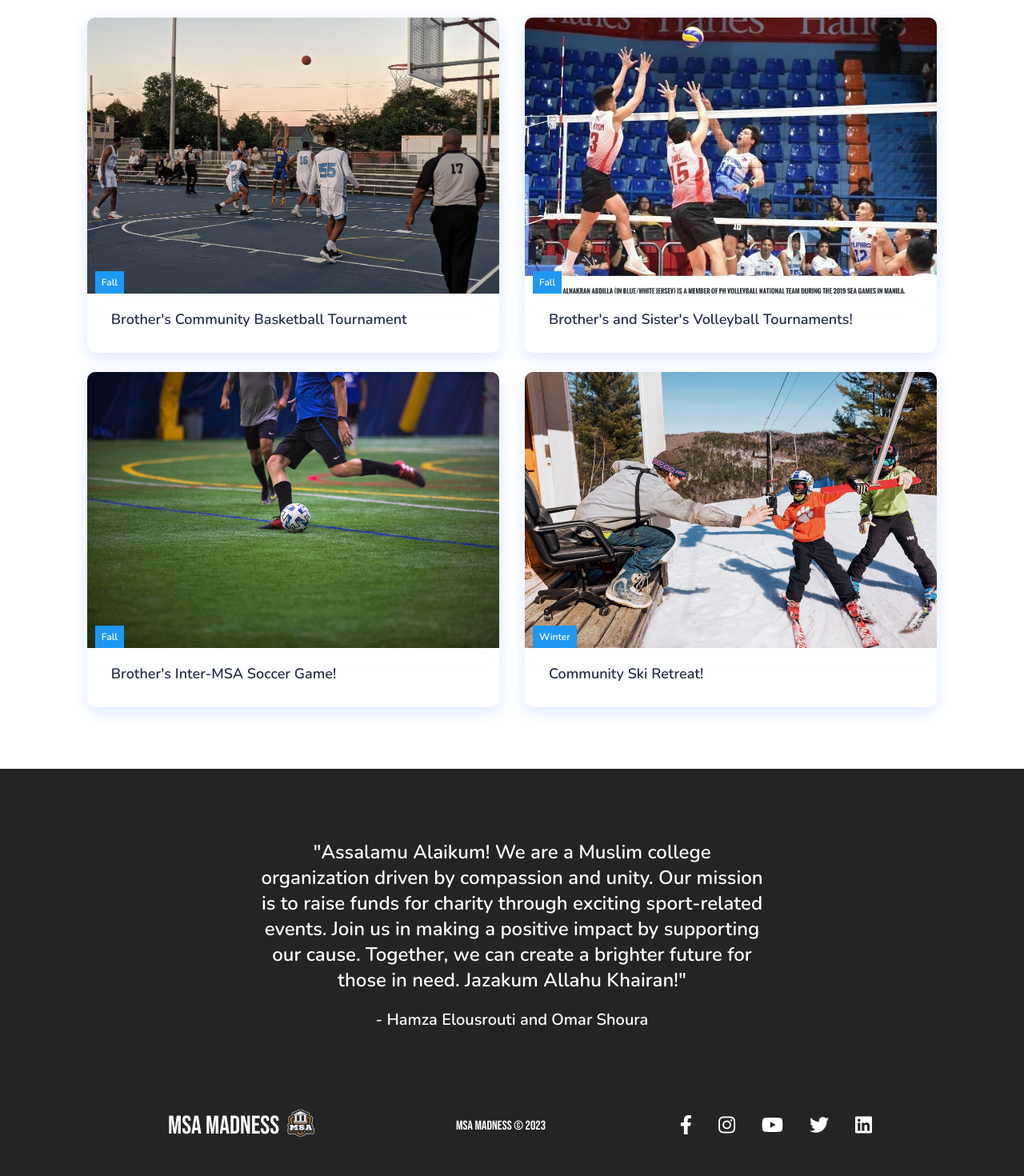
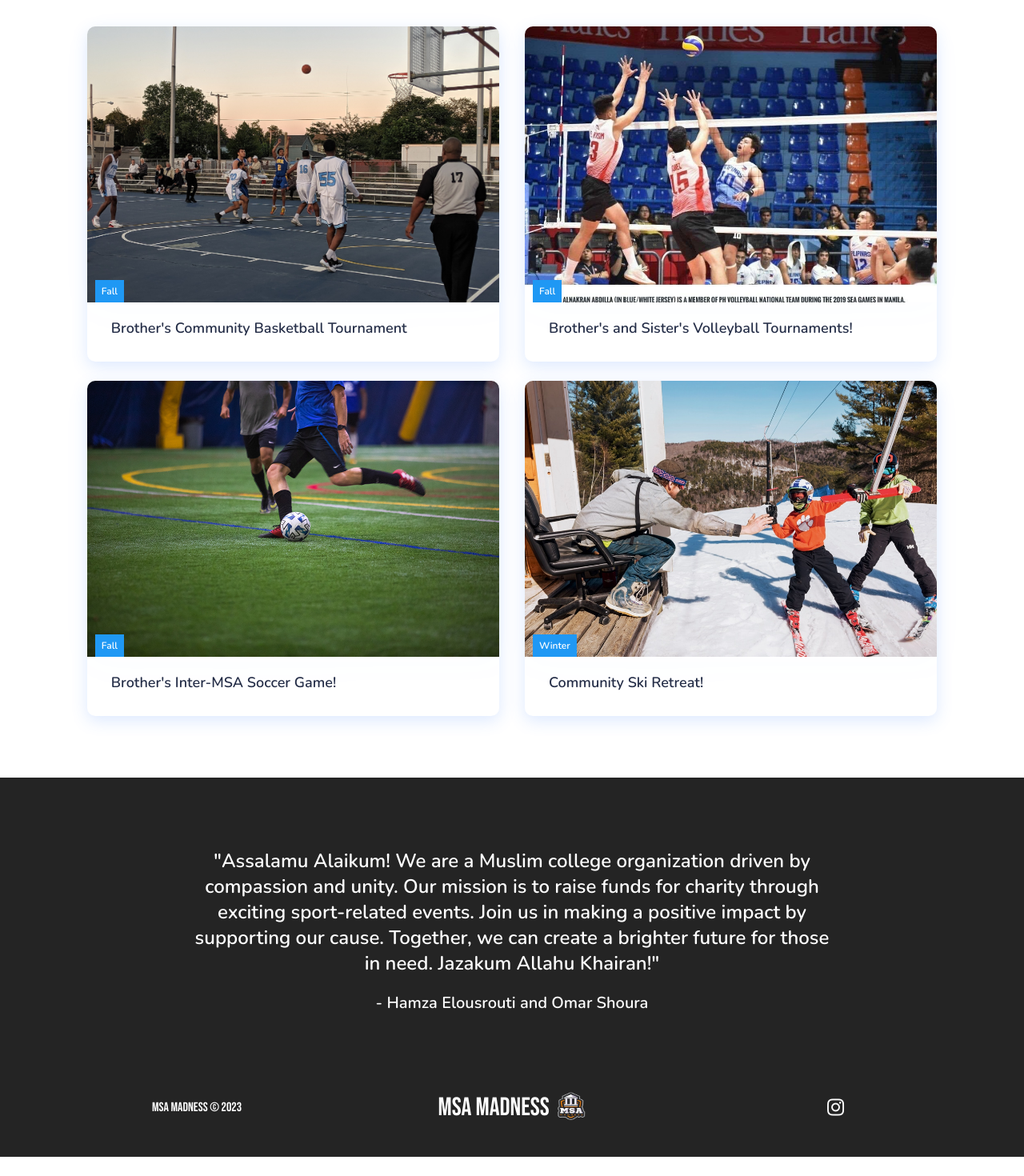
Before and after one commit to youbendary/msamadness, a React (Create React App) app: page / in a window 1280 px wide. Shown: the part 962-2432 px from the top of the page at 80% size. After the commit the page ends 2408 px from the top, so only its background shows below. Built offline with nearby package versions, Linux system fonts and the light colour scheme.

Commit message:
finished ui

```diff
--- a/src/App.js
+++ b/src/App.js
@@ -1,5 +1,4 @@
 import React from 'react';
-import Navbar from './components/Navbar';
 import { HashRouter, Routes, Route } from "react-router-dom";
 import './App.css';
 import Home from './components/pages/Home';
@@ -12,7 +11,8 @@ import SignUp from './components/pages/SignUp';
 function App() {
   return (
     <>
-    <HashRouter>
+    <Home />
+    {/* <HashRouter>
       <Navbar />
       <Routes>
       <Route exact path="/" element={<Home />}/>
@@ -21,7 +21,7 @@ function App() {
       <Route exact path="/volunteer" element={<Volunteer />}/>
       <Route exact path="/sign-up" element={<SignUp />}/>
       </Routes>
-    </HashRouter>
+    </HashRouter> */}
     </>
   );
 }
--- a/src/components/Cards.js
+++ b/src/components/Cards.js
@@ -15,14 +15,14 @@ function Cards() {
                         text="Brother's Community Basketball Tournament"
                         label='Fall'
                         // google form
-                        path='http://google.com'
+                        path='https://docs.google.com/forms/d/1HkX2fHCA-1bBKkBt73SEnilDfLvt-RIaSqDb1Ep_XIE/viewform?ts=64053418&edit_requested=true&fbclid=PAAabSu2bbcq0Z5MzyGRgz8L9X2-bCD55VYE9a3szWyVnMrVAVPSX5gRHRP-A'
                     />
                     <CardItem
                         src={require('../assets/images/img-volleyball.jpg')}
                         text="Brother's and Sister's Volleyball Tournaments!"
                         label='Fall'
                         // google form
-                        path='http://google.com'
+                        path='https://docs.google.com/forms/d/1HkX2fHCA-1bBKkBt73SEnilDfLvt-RIaSqDb1Ep_XIE/viewform?ts=64053418&edit_requested=true&fbclid=PAAabSu2bbcq0Z5MzyGRgz8L9X2-bCD55VYE9a3szWyVnMrVAVPSX5gRHRP-A'
                     />
                 </ul>
                 <ul className='cards__items'>
@@ -30,13 +30,13 @@ function Cards() {
                         src={require('../assets/images/img-soccer.jpg')}
                         text="Brother's Inter-MSA Soccer Game!"
                         label='Fall'
-                        path='http://google.com'
+                        path='https://docs.google.com/forms/d/1HkX2fHCA-1bBKkBt73SEnilDfLvt-RIaSqDb1Ep_XIE/viewform?ts=64053418&edit_requested=true&fbclid=PAAabSu2bbcq0Z5MzyGRgz8L9X2-bCD55VYE9a3szWyVnMrVAVPSX5gRHRP-A'
                     />
                     <CardItem
                         src={require('../assets/images/img-skiing.jpg')}
                         text='Community Ski Retreat!'
                         label='Winter'
-                        path='http://google.com'
+                        path='https://docs.google.com/forms/d/1HkX2fHCA-1bBKkBt73SEnilDfLvt-RIaSqDb1Ep_XIE/viewform?ts=64053418&edit_requested=true&fbclid=PAAabSu2bbcq0Z5MzyGRgz8L9X2-bCD55VYE9a3szWyVnMrVAVPSX5gRHRP-A'
                     />
                 </ul>
             </div>
--- a/src/components/Footer.css
+++ b/src/components/Footer.css
@@ -27,8 +27,7 @@
 }
 
 .footer-about {
-    margin-left: 250px;
-    margin-right: 250px;
+    max-width: 800px;
     margin-bottom: 10px;
     font-size: 24px;
 }
@@ -111,6 +110,7 @@
   .social-icon-link {
     color: #fff;
     font-size: 24px;
+    /* margin-left: 80px; */
   }
 
   .social-media {
@@ -129,17 +129,18 @@
 
   .social-icons {
     display: flex;
-    justify-content: space-between;
+    justify-content: end;
     align-items: center;
-    width: 240px;
+    /* width: 240px; */
+    width: 70px;
     margin-bottom: 10px;
+    margin-right: 35px;
   }
 
   .social-logo {
     font-family: 'Bebas Neue', sans-serif;
     color: #fff;
     justify-self: start;
-    margin-left: 20px;
     cursor: pointer;
     text-decoration: none;
     font-size: 2rem;
@@ -178,4 +179,7 @@
   }
 
   @media screen and (max-width: 768px) {
+    .social-logo {
+      margin-left: 20px
+    }
   }
--- a/src/components/Footer.js
+++ b/src/components/Footer.js
@@ -1,7 +1,7 @@
 import React from 'react';
 import { Button } from './Button';
 import './Footer.css';
-import { Link } from 'react-router-dom';
+// import { Link } from 'react-router-dom';
 
 function Footer() {
     return (
@@ -82,31 +82,32 @@ function Footer() {
         </div> */}
         <section class='social-media'>
           <div class='social-media-wrap'>
+            <small class='website-rights'>MSA MADNESS © 2023</small>
             <div class='footer-logo'>
-              <Link to='/' className='social-logo'>
+              <a to='/' className='social-logo'>
                 MSA MADNESS
                 <img className='logo-img' src={require('../assets/images/logo.png')} />
-              </Link>
+              </a>
             </div>
-            <small class='website-rights'>MSA MADNESS © 2023</small>
+            {/* <div class='right-side'> */}
             <div class='social-icons'>
-              <Link
+              {/* <Link
                 class='social-icon-link facebook'
                 to='/'
                 target='_blank'
                 aria-label='Facebook'
               >
                 <i class='fab fa-facebook-f' />
-              </Link>
-              <Link
+              </Link> */}
+              <a
                 class='social-icon-link instagram'
-                to='/https://instagram.com/msamadness?igshid=NTc4MTIwNjQ2YQ=='
+                href='https://instagram.com/msamadness?igshid=NTc4MTIwNjQ2YQ=='
                 target='_blank'
                 aria-label='Instagram'
               >
                 <i class='fab fa-instagram' />
-              </Link>
-              <Link
+              </a>
+              {/* <Link
                 class='social-icon-link youtube'
                 to='/'
                 target='_blank'
@@ -129,8 +130,9 @@ function Footer() {
                 aria-label='LinkedIn'
               >
                 <i class='fab fa-linkedin' />
-              </Link>
+              </Link> */}
             </div>
+            {/* </div> */}
           </div>
         </section>
       </div>
--- a/src/components/Navbar.js
+++ b/src/components/Navbar.js
@@ -60,7 +60,7 @@ function Navbar() {
               {/* replace href with the Google form */}
               <a
                 target='_blank'
-                href='http://google.com'
+                href='https://docs.google.com/forms/d/1HkX2fHCA-1bBKkBt73SEnilDfLvt-RIaSqDb1Ep_XIE/viewform?ts=64053418&edit_requested=true&fbclid=PAAabSu2bbcq0Z5MzyGRgz8L9X2-bCD55VYE9a3szWyVnMrVAVPSX5gRHRP-A'
                 className='nav-links-boxed'
                 onClick={closeMobileMenu}
               >
--- a/src/components/pages/Home.js
+++ b/src/components/pages/Home.js
@@ -1,18 +1,18 @@
 import HeroSection from '../HeroSection';
 import Cards from '../Cards';
 import Footer from '../Footer';
+import Navbar from '../Navbar';
 
 function Home() {
   return (
     <>
-      <section id="home" />
+      <Navbar />
+      <span id="home" />
       <HeroSection />
-      <section id="events">
-        <Cards />
-      </section>
-      <section id="footer">
-        <Footer />
-      </section>
+      <span id="events" />
+      <Cards />
+      <span id="footer" />
+      <Footer />
     </>
   );
 }
```
